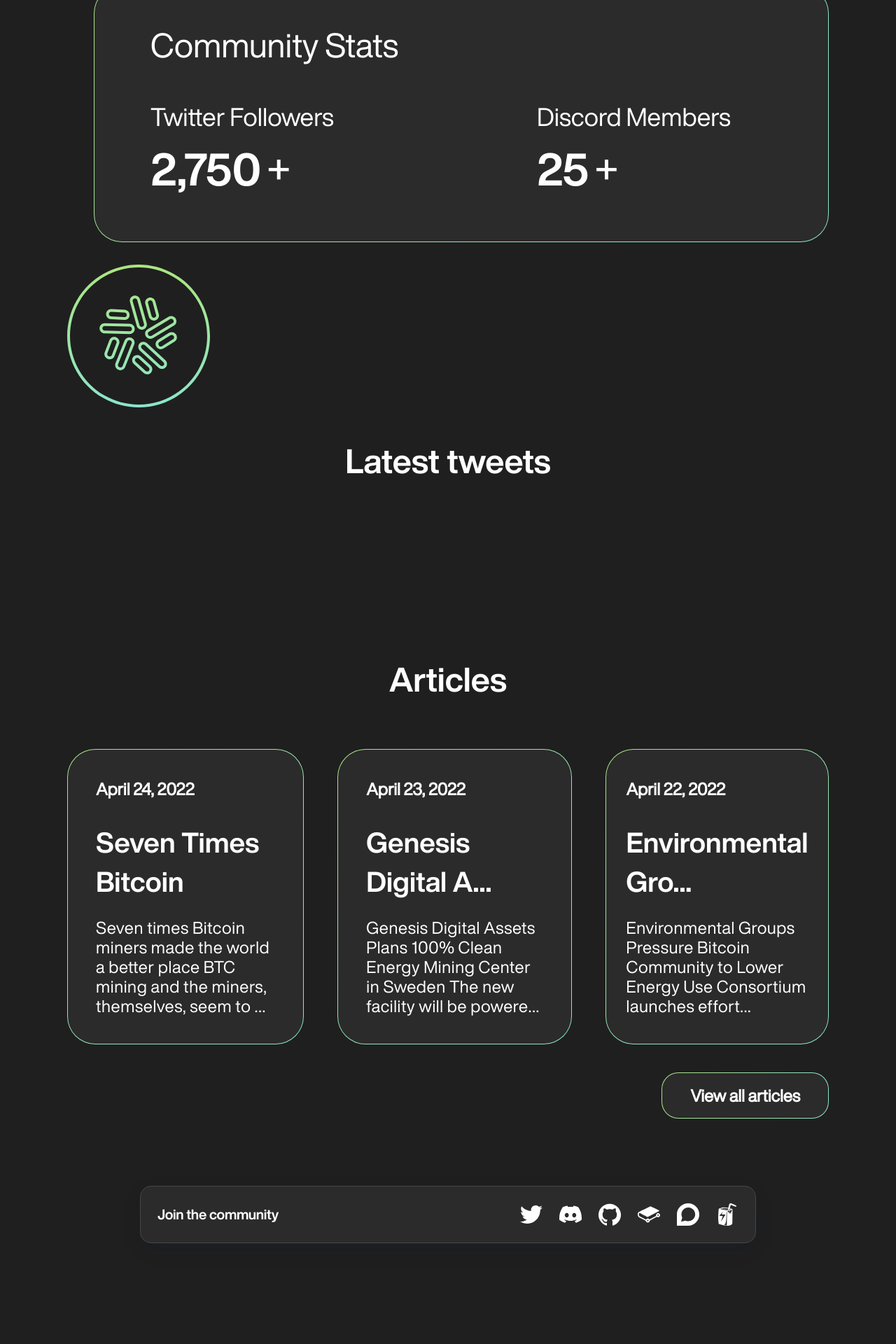
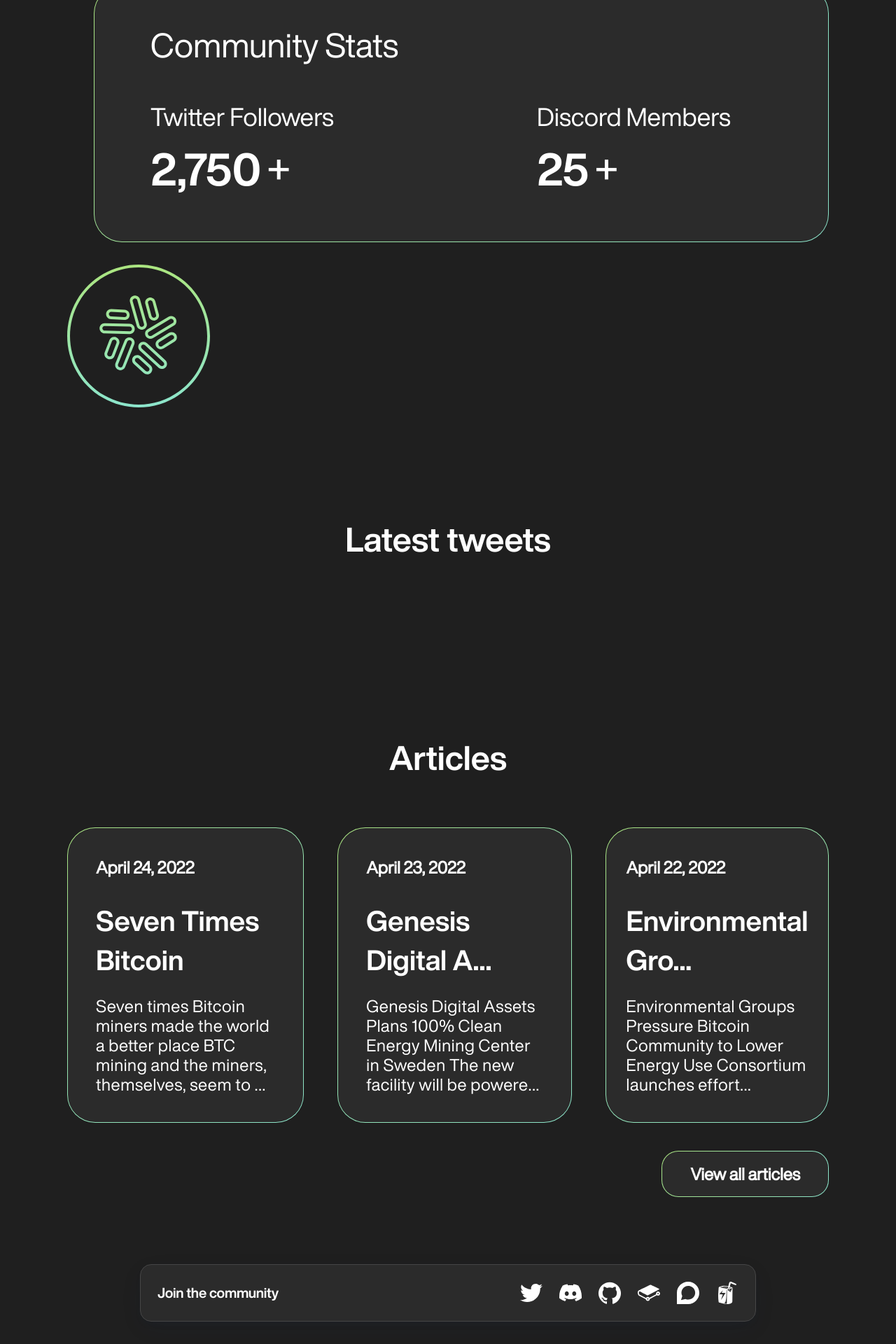
Before and after one commit to aram1l7/sustaindao, a Jekyll site: the page built from client/index.html, in a window 1280 px wide. Shown: the part 2182-4102 px from the top of the page at 70% size. Built offline with Jekyll 4.4.1, drawn with Linux system fonts in a browser that asks for light colours; a script that is not in the unit is left out; before the commit the page ends 3990 px from its top, so only the background shows below that.

Commit message:
fix margin

```diff
--- a/client/_sass/layout/default.scss
+++ b/client/_sass/layout/default.scss
@@ -38,9 +38,9 @@
     margin-left: -60%;
   }
   50% {
-    margin-left:-40%;
+    margin-left: -40%;
   }
-  100%{
+  100% {
     margin-left: 0;
   }
 }
@@ -184,11 +184,4 @@
     border-radius: 40px;
     @include graidentBorder(#2b2b2b);
   }
-  .union-animation {
-    // margin-left: -100%;
-      // animation: rotatingCounterClockWise 5s linear infinite;
-    img {
-      // animation: rotatingCounterClockWise 5s linear infinite;
-    }
-  }
 }
--- a/client/index.html
+++ b/client/index.html
@@ -274,7 +274,7 @@ title: SustainDAO
 
         </div>
     </section>
-    <section class="latest-tweets px-6 tablet:px-10 desktop:px-24">
+    <section class="latest-tweets mt-28 px-6 tablet:px-10 desktop:px-24">
         <h3 class="text-center text-white text-4xl tablet:text-5xl font-display-bold">Latest tweets</h3>
         <div class="tweets-container flex flex-wrap justify-center mt-28 gap-14 max-w-5xl mx-auto">
         </div>
```
Also changed, not shown: 1 other file.
